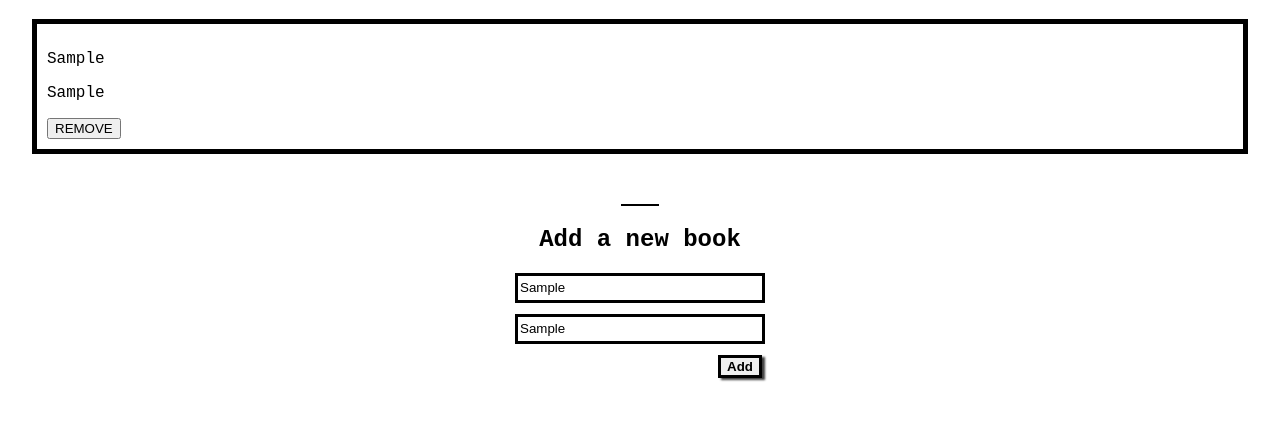
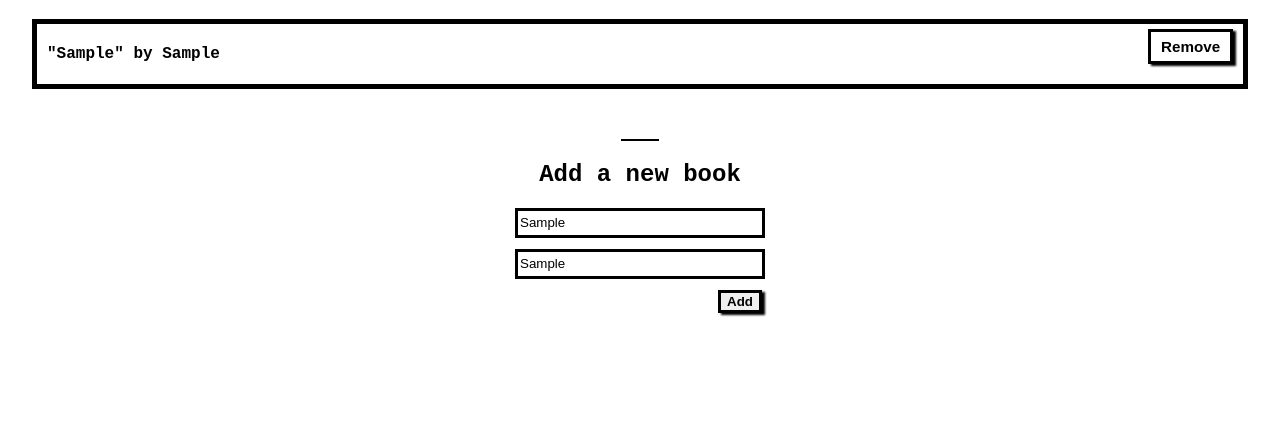
Before and after one commit to eudondian/Awesome-books, a website: page index.html in a window 1280 px wide. Both pictures are taken after typing "Sample", "Sample" into the empty fields and a click on the button "Add". Shown: the part 61-482 px from the top of the page. Drawn offline with Linux system fonts and the light colour scheme.

Commit message:
Add styling for bookData & bookList containers

```diff
--- a/app.js
+++ b/app.js
@@ -4,14 +4,13 @@ const bookTitle = document.querySelector('.book-title');
 const bookAuthor = document.querySelector('.book-author');
 let bookTitleValue;
 let bookAuthorValue;
-const adbtn = document.querySelector('form');
+const addbtn = document.querySelector('form');
 let bookArray = [];
 
 // Represents a Book
 class Book {
   static addBookItems(item) {
     bookArray.push(item);
-    console.log(bookArray);
 
     localStorage.setItem('bookCollection', JSON.stringify(bookArray));
 
@@ -19,31 +18,69 @@ class Book {
     bookAuthorValue = '';
   }
 
-  static addABook(bookInfo, index) {
+  static addABook(item, index) {
+    if (bookArray.length === 0){
+      bookList.classList.remove('.active');
+      return;
+    } else {
+      bookList.classList.add('active');
+
       const bookData = document.createElement('div');
-    bookData.classList.add('bookData');
+      bookData.classList.add('book-data');
       bookData.id = index;
+
       const removeBtn = document.createElement('button');
       removeBtn.classList.add('remove-btn');
-    removeBtn.innerText = 'REMOVE';
+      removeBtn.innerText = 'Remove';
+      removeBtn.style.backgroundColor = 'white';
+      removeBtn.style.paddingLeft = '10px';
+      removeBtn.style.paddingRight = '10px';
+      removeBtn.style.width = '85px';
+      removeBtn.style.height = '35px';
+      removeBtn.style.border = '3px solid black';
+      removeBtn.style.boxShadow = '3px 2px 2px 0px rgba(0, 0, 0, 1)';
+      removeBtn.style.fontSize = '15.2px';
+      removeBtn.style.fontWeight = 'bold';
+
       bookData.innerHTML = `
-      <p class="book-title">${bookInfo.title}</p>
-      <p class="book-author">${bookInfo.author}</p>
+        <p class="book-title-text">"${item.title}" by
+          <span class="book-author-text">${item.author}</span>
+        </p>
       `;
+
+      bookData.style.paddingTop = '5px';
+      bookData.style.paddingBottom = '5px';
+      bookData.style.paddingLeft = '10px';
+      bookData.style.paddingRight = '10px';
+
+      (index%2 === 0) ? bookData.style.backgroundColor = 'white' : bookData.style.backgroundColor = '#d3d3d3';
+
+      const bookTitleText = bookData.querySelector('.book-title-text');
+      bookTitleText.style.fontWeight = 'bolder';
+
+      const bookAuthorText = bookData.querySelector('.book-author-text');
+      bookAuthorText.style.fontWeight = 'bolder';
+
       bookData.appendChild(removeBtn);
+
       bookList.prepend(bookData);
+
       removeBtn.onclick = () => {
-      Book.removeABook(bookInfo, index);
+        Book.removeABook(item, index);
       };
     }
+  }
 
-  static removeABook(bookInfo, index) {
+  static removeABook(item, index) {
     const bookCollection2 = document.getElementById(index);
-    const { author, title } = bookInfo;
+    const { author, title } = item;
+
     bookArray = bookArray.filter(
-      (item) => item.author !== author && item.title !== title
+      (item1) => item1.author !== author && item1.title !== title
     );
+
     localStorage.setItem('bookCollection', JSON.stringify(bookArray));
+
     bookList.removeChild(bookCollection2);
   }
 }
@@ -51,16 +88,18 @@ class Book {
 // If local storage is not empty, display the items on the webpage
 if (localStorage.getItem('bookCollection')) {
   bookArray = JSON.parse(localStorage.getItem('bookCollection'));
-  bookArray.forEach((bookInfo, index) => {
-    Book.addABook(bookInfo, index);
+
+  bookArray.forEach((item, index) => {
+    Book.addABook(item, index);
   });
 } else {
   localStorage.setItem('bookCollection', '');
+
   bookArray = [];
 }
 
 // Add a book event listener
-adbtn.addEventListener('submit', (e) => {
+addbtn.addEventListener('submit', (e) => {
   e.preventDefault();
 
   let item;
--- a/style.css
+++ b/style.css
@@ -31,11 +31,16 @@ body {
   align-items: center;
 }
 
-.book-list {
+.book-list.active {
   border: 5px solid black;
   width: 95%;
   height: 100%;
-  padding: 10px;
+}
+
+/* Styles for book-data (each row in the book-list) */
+.book-data {
+  display: flex;
+  justify-content: space-between;
 }
 
 .add-container {
@@ -73,7 +78,7 @@ body {
 .add-btn {
   border: 3px solid black;
   font-weight: bold;
-  box-shadow: 3px 2px 2px 0px rgba(0, 0, 0, 0.75);
+  box-shadow: 3px 2px 2px 0px rgba(0, 0, 0, 1);
   position: relative;
   left: 100px;
   margin-top: -25px;
```
Lines whose indentation alone changed are shown as unchanged.
